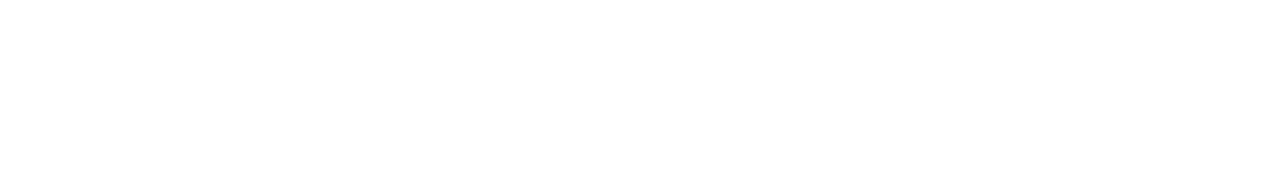
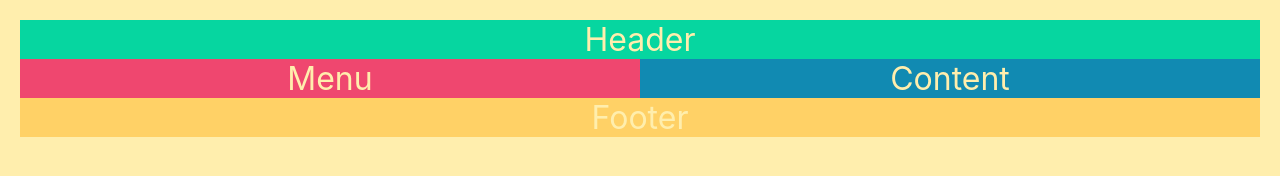
Before and after one commit to HelloAyan/CSS-Grid-Layout, a plain HTML site: page layout.html in a window 1280 px wide. Drawn offline with Linux system fonts and the light colour scheme.

Commit message:
Updated layout.html file

```diff
--- a/layout.css
+++ b/layout.css
@@ -0,0 +1,32 @@
+html,
+body {
+  background-color: #ffeead;
+  margin: 10px;
+  height: 100vh;
+  font-family: -apple-system, BlinkMacSystemFont, "Segoe UI", Roboto, Helvetica,
+    Arial, sans-serif, "Apple Color Emoji", "Segoe UI Emoji", "Segoe UI Symbol";
+}
+
+.container > div {
+  display: flex;
+  justify-content: center;
+  align-items: center;
+  font-size: 2em;
+  color: #ffeead;
+}
+
+.container > div:nth-child(1n) {
+    background-color: #06d6a0;
+  }
+
+  .container > div:nth-child(3n) {
+    background-color: #118ab2;
+  }
+
+  .container > div:nth-child(2n) {
+    background-color: #ef476f;
+  }
+
+  .container > div:nth-child(4n) {
+    background-color: #ffd166;
+  }
--- a/layout.html
+++ b/layout.html
@@ -4,9 +4,27 @@
     <meta charset="UTF-8">
     <meta http-equiv="X-UA-Compatible" content="IE=edge">
     <meta name="viewport" content="width=device-width, initial-scale=1.0">
-    <title>Website Menu layout</title>
+    <title> Menu layout</title>
+    <link rel="stylesheet" href="./layout.css">
+    <style>
+        .container{
+            display: grid;
+            grid-template-columns: 1fr 1fr;
+        }
+        .header{
+            grid-column: 1 / -1;
+        }
+        .footer{
+            grid-column: 1 / -1;
+        }
+    </style>
 </head>
 <body>
-
+    <div class="container">
+        <div class="header">Header</div>
+        <div class="menu">Menu</div>
+        <div class="content">Content</div>
+        <div class="footer">Footer</div>
+    </div>
 </body>
 </html>
```
